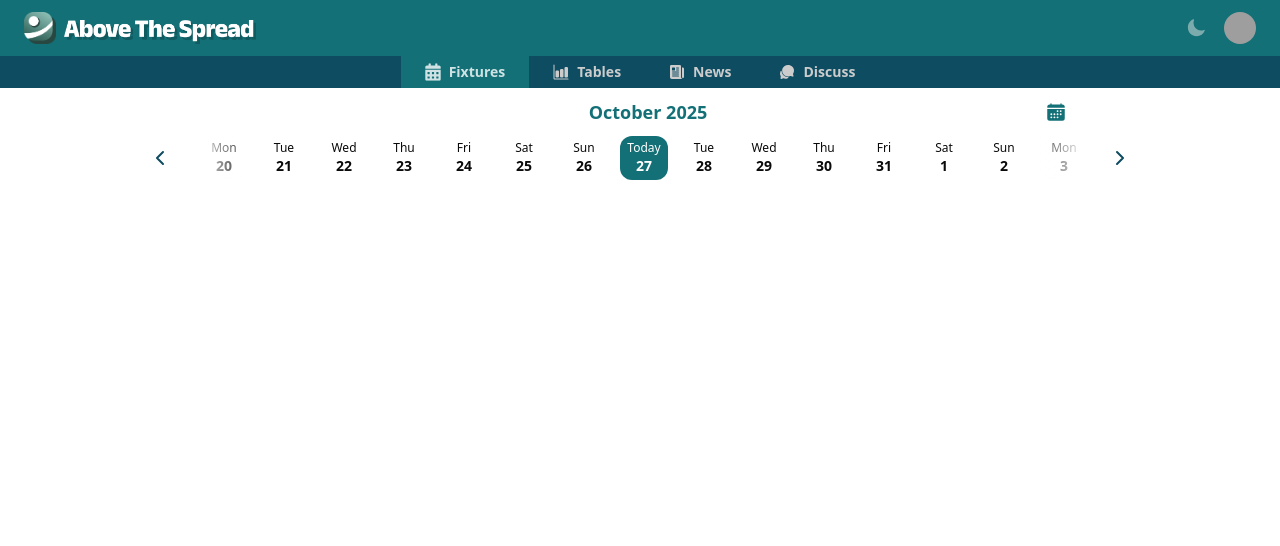
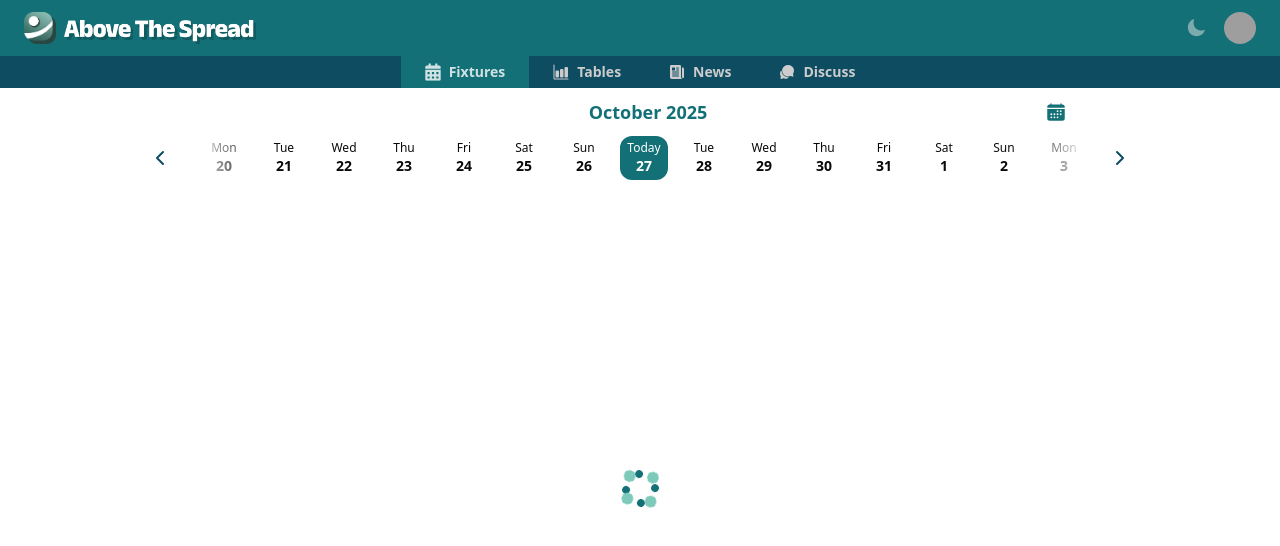
Before and after one commit to above-the-spread-team/ats-frontend, a Next.js app: page /fixtures in a window 1280 px wide. Shown: the top 546 px of the page. Built offline with nearby package versions, Linux system fonts and the light colour scheme; grey boxes are pictures that could not be loaded.

Commit message:
add loading component

```diff
--- a/src/app/fixtures/page.tsx
+++ b/src/app/fixtures/page.tsx
@@ -1,9 +1,11 @@
+import LoadingFull from "@/components/common/loading-full";
 import Datepicker from "./_components/datepicker";
 
 export default function Fixtures() {
   return (
     <div className="container mx-auto ">
       <Datepicker />
+      <LoadingFull />
     </div>
   );
 }
--- a/src/app/globals.css
+++ b/src/app/globals.css
@@ -161,3 +161,67 @@
     animation-duration: 200ms;
   }
 }
+
+.theme-toggle {
+  width: 32px;
+  height: 32px;
+  border-radius: 50%;
+  display: grid;
+  place-items: center;
+  cursor: pointer;
+  line-height: 1;
+}
+
+.theme-toggle-input {
+  display: none;
+}
+
+.theme-toggle-icon {
+  grid-column: 1 / 1;
+  grid-row: 1 / 1;
+  transition: transform 500ms, color 200ms;
+  line-height: 0.1;
+  width: 20px;
+  height: 20px;
+}
+
+.theme-toggle-icon--moon {
+  /* color: #b4b4b4; */
+}
+
+.theme-toggle-icon--sun {
+  /* color: #ffa500; */
+  scale: 1.1;
+}
+
+/* Loading spinner */
+.custom-loader {
+  width: 45px;
+  height: 45px;
+  display: grid;
+}
+
+.custom-loader::before,
+.custom-loader::after {
+  content: "";
+  grid-area: 1/1;
+  --c: radial-gradient(farthest-side, hsl(168 42% 64%) 92%, transparent);
+  background: var(--c) 50% 0, var(--c) 50% 100%, var(--c) 100% 50%,
+    var(--c) 0 50%;
+  background-size: 12px 12px;
+  background-repeat: no-repeat;
+  animation: s2 1s infinite;
+}
+
+.custom-loader::before {
+  margin: 4px;
+  --c: radial-gradient(farthest-side, hsl(var(--primary)) 92%, transparent);
+  background-size: 8px 8px;
+  animation-timing-function: linear;
+}
+
+@keyframes s2 {
+  100% {
+    transform: rotate(0.5turn);
+  }
+}
--- /dev/null
+++ b/src/components/common/loading-full.tsx
@@ -0,0 +1,7 @@
+export default function LoadingFull() {
+  return (
+    <div className="flex items-center  justify-center p-4 h-[75vh] w-full">
+      <div className="custom-loader"></div>
+    </div>
+  );
+}
--- /dev/null
+++ b/src/components/common/loading.tsx
@@ -0,0 +1,7 @@
+export default function Loading() {
+  return (
+    <div className="flex items-center justify-center p-4">
+      <div className="custom-loader"></div>
+    </div>
+  );
+}
--- a/src/components/theme-toggle.tsx
+++ b/src/components/common/theme-toggle.tsx
@@ -2,7 +2,6 @@
 
 import * as React from "react";
 import { useTheme } from "next-themes";
-import "./theme-toggle.css";
 
 export function ThemeToggle() {
   const { theme, setTheme } = useTheme();
@@ -19,7 +18,7 @@ export function ThemeToggle() {
 
   return (
     <div
-      className="toggle text-neutral-200/50 hover:bg-primary-active"
+      className="theme-toggle text-neutral-200/50 hover:bg-primary-active"
       onClick={() => setTheme(theme === "dark" ? "light" : "dark")}
       role="button"
       aria-label="Toggle theme"
@@ -31,7 +30,7 @@ export function ThemeToggle() {
       }}
     >
       <div
-        className="icon icon--moon"
+        className="theme-toggle-icon theme-toggle-icon--moon"
         style={{
           transform:
             theme === "dark"
@@ -56,7 +55,7 @@ export function ThemeToggle() {
       </div>
 
       <div
-        className="icon icon--sun"
+        className="theme-toggle-icon theme-toggle-icon--sun"
         style={{
           transform:
             theme === "dark"
--- a/src/components/layout/header.tsx
+++ b/src/components/layout/header.tsx
@@ -1,4 +1,4 @@
-import { ThemeToggle } from "@/components/theme-toggle";
+import { ThemeToggle } from "@/components/common/theme-toggle";
 import Image from "next/image";
 import Link from "next/link";
 import { Avatar, AvatarFallback, AvatarImage } from "@/components/ui/avatar";
--- a/src/components/theme-toggle.css
+++ /dev/null
@@ -1,31 +0,0 @@
-.toggle {
-  width: 32px;
-  height: 32px;
-  border-radius: 50%;
-  display: grid;
-  place-items: center;
-  cursor: pointer;
-  line-height: 1;
-}
-
-.input {
-  display: none;
-}
-
-.icon {
-  grid-column: 1 / 1;
-  grid-row: 1 / 1;
-  transition: transform 500ms, color 200ms;
-  line-height: 0.1;
-  width: 20px;
-  height: 20px;
-}
-
-.icon--moon {
-  /* color: #b4b4b4; */
-}
-
-.icon--sun {
-  /* color: #ffa500; */
-  scale: 1.1;
-}
```
